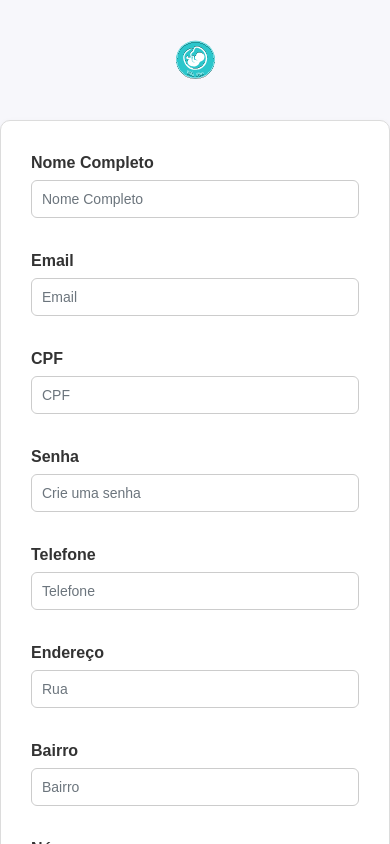
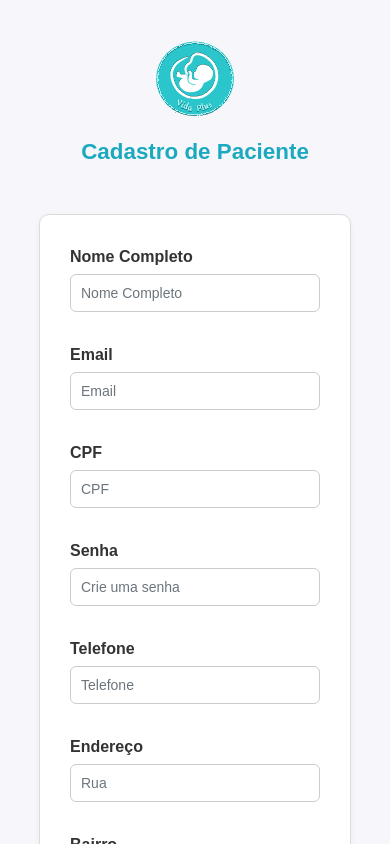
Before and after one commit to Vivian-Santana/Vida-Plus, an Angular app: page /cadastro-paciente in a window 390 px wide. Shown: the top 844 px of the page. Built offline with nearby package versions, Linux system fonts and the light colour scheme.

Commit message:
ajustes no layout, media query e testes da API

```diff
--- a/src/app/core/auth.service.ts
+++ b/src/app/core/auth.service.ts
@@ -11,7 +11,7 @@ export class AuthService {
 
   usuarioLogado!: UsuarioLogado | null;
 
-  private apiUrl = 'http://localhost:8080/'; // URL da API
+  private apiUrl = 'https://vollmed-production.up.railway.app/'; // http://localhost:8080/ URL da API
   private tokenKey = 'token_jwt'; // chave usada no localStorage
   private usuarioKey = 'usuario_logado';
 
--- a/src/app/features/agendamento/lista-consultas/lista-consultas.component.css
+++ b/src/app/features/agendamento/lista-consultas/lista-consultas.component.css
@@ -51,7 +51,7 @@ th, td {
   font-size: 1rem;
 }
 
-.nenhuma_consulta{
+.consultas{
   text-align: center;
   font-size: 1.2rem;
   color: #666;
--- a/src/app/features/agendamento/lista-consultas/lista-consultas.component.html
+++ b/src/app/features/agendamento/lista-consultas/lista-consultas.component.html
@@ -1,4 +1,6 @@
-<div *ngIf="carregando">Carregando consultas...</div>
+<h3 class="titulo">Minhas Consultas</h3>
+
+<div class="consultas" *ngIf="carregando">Carregando consultas...</div>
 <div *ngIf="erro">{{ erro }}</div>
 
 <div class="container">
@@ -24,7 +26,7 @@
 
 </div>
 
-<div class="nenhuma_consulta" *ngIf="!carregando && !consultas.length">Você não tem nenhuma consulta agendada.</div>
+<div class="consultas" *ngIf="!carregando && !consultas.length">Você não tem nenhuma consulta agendada.</div>
 
 <!-- Modal -->
 <app-confirm-modal
--- a/src/app/features/agendamento/nova-consulta/nova-consulta.component.html
+++ b/src/app/features/agendamento/nova-consulta/nova-consulta.component.html
@@ -1,3 +1,5 @@
+<h3 class="titulo">Agendar Consulta</h3>
+
 <div class="container">
     <form class="form-group" [formGroup]="consultaForm" (ngSubmit)="agendar()">
 
--- a/src/app/features/agendamento/service/consulta.service.ts
+++ b/src/app/features/agendamento/service/consulta.service.ts
@@ -11,7 +11,7 @@ import { Medico } from '../../../models/medico.model';
 })
 export class ConsultaService {
 
-  private apiUrl = 'http://localhost:8080/'; // URL da API
+  private apiUrl = 'https://vollmed-production.up.railway.app/'; //http://localhost:8080/ URL da API
   medicos: any;
   medico: Medico[] = [];
 
--- a/src/app/features/home/home.component.css
+++ b/src/app/features/home/home.component.css
@@ -2,7 +2,8 @@
   display: flex;
   gap: 20px;          /* espaço entre os cards */
   justify-content: center; /* centraliza na horizontal*/
-  margin-top: 100px;
+  align-items: center;
+  margin-top: 120px;
 }
 
 .card{
--- a/src/app/features/pacientes/cadastro-paciente/cadastro-paciente.component.css
+++ b/src/app/features/pacientes/cadastro-paciente/cadastro-paciente.component.css
@@ -1,5 +1,10 @@
+.cadastro-paciente-container{
+  display: block;
+  align-items: center;
+}
+
 form {
-  max-width: 900px;
+  width: 80%;
   margin: 40px auto;
   padding: 30px;
   background-color: #ffffff;
@@ -35,9 +40,24 @@ select {
   transition: all 0.2s ease;
 }
 
+.header-container{
+  display: flex;
+  align-items: center;
+  justify-content: center;
+  gap: 50px;
+  margin: 40px 0 20px 0;
+  width: 100%;
+}
+
 img{
-    width: 10%;
-    margin: 40px auto;
+    width: 5%;
+}
+
+h2{
+  display:inline;
+  text-align: center;
+  color: #1BA9BF;
+  font-weight: bold;
 }
 
 input:focus,
@@ -68,8 +88,49 @@ button[type="submit"]:hover {
   display: flex;
   justify-content: center;
   font-size:large;
+  margin: 10px 0 50px 0;
 }
 
 .form-check a{
   padding-right: 40px;
 }
+
+/* Media Query */
+@media (max-width: 937px){
+  img{
+    width: 10%;
+  }
+}
+
+@media (max-width: 830px) {
+  button.btn.btn-primary {
+    width: 70% !important;
+    max-width: 330px;           /* evita ultrapassar limites */
+    font-size: 16px !important; /* aumenta o tamanho da fonte */
+    padding: 14px 0 !important; /* aumenta a altura do botão */
+    display: block;
+    margin: 16px auto;          /* centraliza horizontalmente */
+    box-sizing: border-box;
+  }
+  .form-check a label{
+    font-size:smaller
+  }
+}
+
+@media (max-width: 511px){
+    .header-container {
+    flex-direction: column;   /* muda o layout para coluna */
+    align-items: center;      /* centraliza os itens horizontalmente */
+    justify-content: center;  /* centraliza verticalmente (caso precise) */
+    gap: 20px;                /* diminui o espaço entre os elementos */
+  }
+
+  .header-container img {
+    width: 20%;               /* aumenta um pouco o tamanho da logo no mobile */
+  }
+
+  .header-container h2 {
+    text-align: center;       /* garante alinhamento central */
+    font-size: 1.4rem;        /* ajusta o tamanho da fonte */
+  }
+}
--- a/src/app/features/pacientes/cadastro-paciente/cadastro-paciente.component.html
+++ b/src/app/features/pacientes/cadastro-paciente/cadastro-paciente.component.html
@@ -1,5 +1,8 @@
-<div>
-    <img src="assets/img/Logo_vidaPlus.svg" alt="Logo Vida Plus" class="d-block mx-auto">
+<div class="cadastro-paciente-container">
+
+  <div class="header-container">
+      <img src="assets/img/Logo_vidaPlus.svg" alt="Logo Vida Plus">
+      <h2>Cadastro de Paciente</h2>
   </div>
 
   <form [formGroup]="cadastroForm" (ngSubmit)="cadastrar()">
@@ -93,4 +96,5 @@
     <a href="/src/app/features/login/login.component.html">Voltar ao login</a>
   </div>
 
+</div>
 <app-alert-modal></app-alert-modal>
--- a/src/app/features/pacientes/paciente.service.ts
+++ b/src/app/features/pacientes/paciente.service.ts
@@ -5,7 +5,7 @@ import { Observable } from 'rxjs';
 @Injectable({ providedIn: 'root' })
 export class PacienteService {
 
-  private readonly API = 'http://localhost:8080/pacientes';
+  private readonly API = 'https://vollmed-production.up.railway.app/pacientes'; // 'http://localhost:8080/pacientes'
 
   constructor(private http: HttpClient) {}
 
--- a/src/styles.css
+++ b/src/styles.css
@@ -22,3 +22,10 @@ nav.navbar{
     margin-bottom: 20px;
     box-shadow: #038C8A;
 }
+
+.titulo{
+    text-align: center;
+    color: #1BA9BF;
+    font-weight: bold;
+    margin:  40px 0 20px 0;
+}
```
Lines whose indentation alone changed are shown as unchanged.
